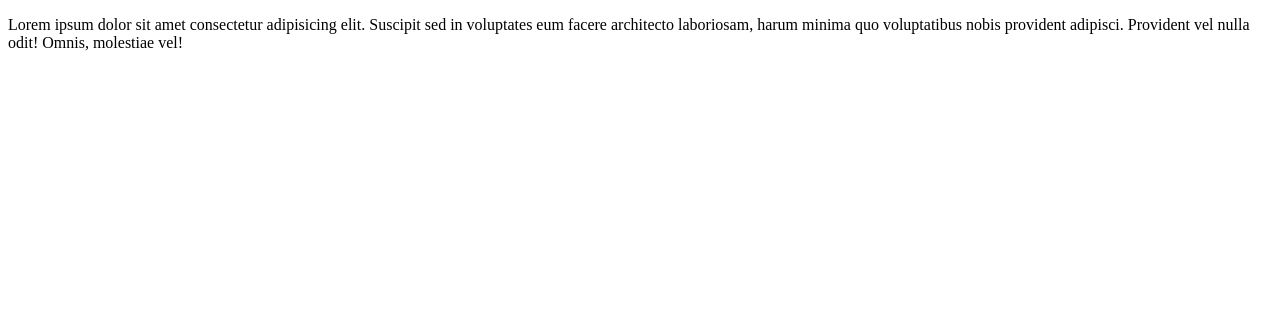
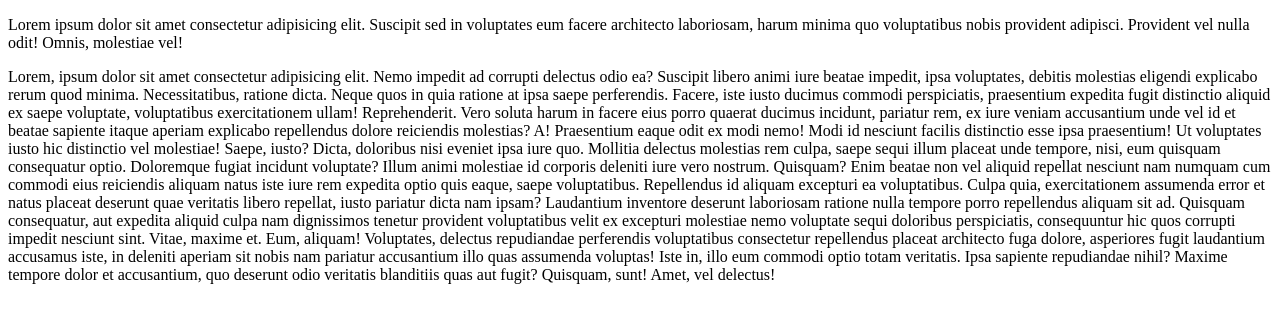
Before and after one commit to DilligentArch/practice, a plain HTML site: page index.html in a window 1280 px wide. Drawn offline with Linux system fonts and the light colour scheme.

Commit message:
2nd time

```diff
--- a/index.html
+++ b/index.html
@@ -4,11 +4,24 @@
     <meta charset="UTF-8">
     <meta name="viewport" content="width=<device-width>, initial-scale=1.0">
     <title>Document</title>
+    <link rel="stylesheet" href="css/style.css">
 </head>
 <body>
     <p>
         Lorem ipsum dolor sit amet consectetur adipisicing elit. Suscipit sed in voluptates eum facere architecto laboriosam, harum minima quo voluptatibus nobis provident adipisci. Provident vel nulla odit! Omnis, molestiae vel!
 
     </p>
+    <p>
+        Lorem, ipsum dolor sit amet consectetur adipisicing elit. Nemo impedit ad corrupti delectus odio ea? Suscipit libero animi iure beatae impedit, ipsa voluptates, debitis molestias eligendi explicabo rerum quod minima.
+        Necessitatibus, ratione dicta. Neque quos in quia ratione at ipsa saepe perferendis. Facere, iste iusto ducimus commodi perspiciatis, praesentium expedita fugit distinctio aliquid ex saepe voluptate, voluptatibus exercitationem ullam! Reprehenderit.
+        Vero soluta harum in facere eius porro quaerat ducimus incidunt, pariatur rem, ex iure veniam accusantium unde vel id et beatae sapiente itaque aperiam explicabo repellendus dolore reiciendis molestias? A!
+        Praesentium eaque odit ex modi nemo! Modi id nesciunt facilis distinctio esse ipsa praesentium! Ut voluptates iusto hic distinctio vel molestiae! Saepe, iusto? Dicta, doloribus nisi eveniet ipsa iure quo.
+        Mollitia delectus molestias rem culpa, saepe sequi illum placeat unde tempore, nisi, eum quisquam consequatur optio. Doloremque fugiat incidunt voluptate? Illum animi molestiae id corporis deleniti iure vero nostrum. Quisquam?
+        Enim beatae non vel aliquid repellat nesciunt nam numquam cum commodi eius reiciendis aliquam natus iste iure rem expedita optio quis eaque, saepe voluptatibus. Repellendus id aliquam excepturi ea voluptatibus.
+        Culpa quia, exercitationem assumenda error et natus placeat deserunt quae veritatis libero repellat, iusto pariatur dicta nam ipsam? Laudantium inventore deserunt laboriosam ratione nulla tempore porro repellendus aliquam sit ad.
+        Quisquam consequatur, aut expedita aliquid culpa nam dignissimos tenetur provident voluptatibus velit ex excepturi molestiae nemo voluptate sequi doloribus perspiciatis, consequuntur hic quos corrupti impedit nesciunt sint. Vitae, maxime et.
+        Eum, aliquam! Voluptates, delectus repudiandae perferendis voluptatibus consectetur repellendus placeat architecto fuga dolore, asperiores fugit laudantium accusamus iste, in deleniti aperiam sit nobis nam pariatur accusantium illo quas assumenda voluptas!
+        Iste in, illo eum commodi optio totam veritatis. Ipsa sapiente repudiandae nihil? Maxime tempore dolor et accusantium, quo deserunt odio veritatis blanditiis quas aut fugit? Quisquam, sunt! Amet, vel delectus!
+    </p>
 </body>
 </html>
```
Also changed, not shown: css/style.css (added).
